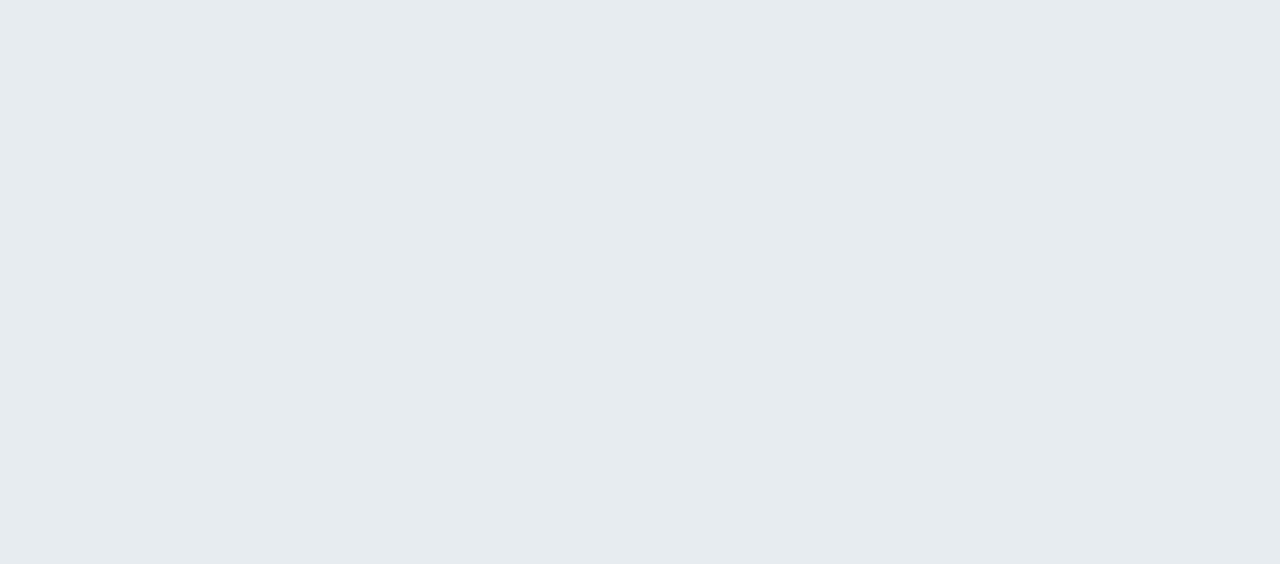
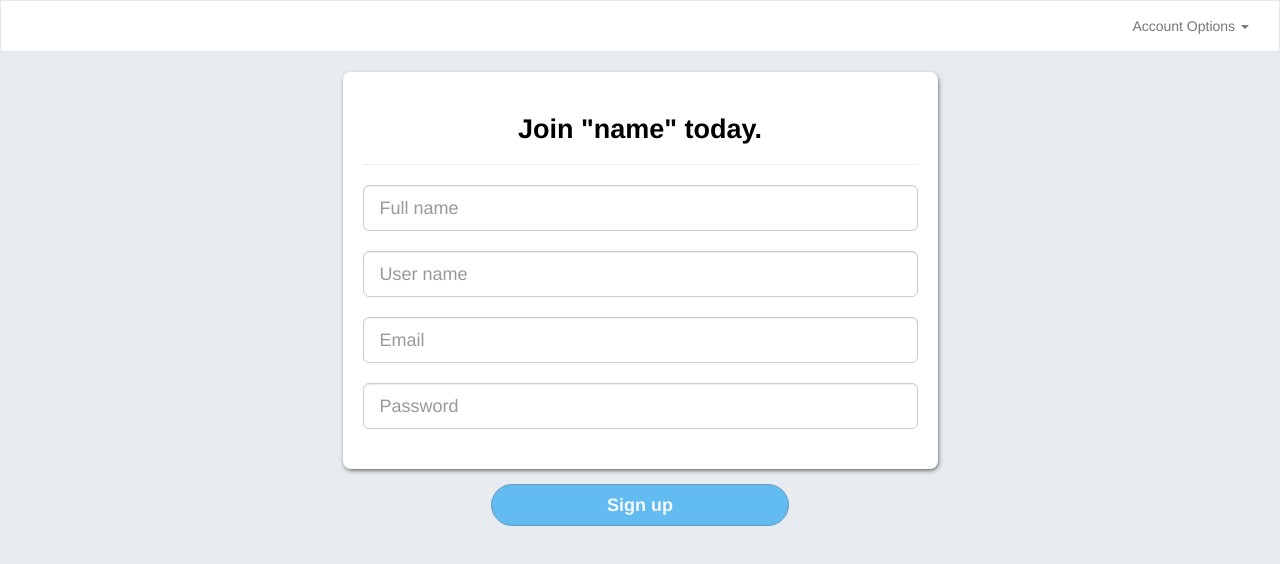
Before and after one commit to nexes/simplysocial-frontend, an Angular app: page /newuser in a window 1280 px wide. Shown: the top 564 px of the page. Built offline with nearby package versions, Linux system fonts and the light colour scheme; no server answers.

Commit message:
inital setup for create user form

```diff
--- a/src/app/components/authentication/user-create.component.css
+++ b/src/app/components/authentication/user-create.component.css
@@ -0,0 +1,33 @@
+.card {
+    background: #FFFFFF;
+    padding: 1px 20px 40px 20px;
+    box-shadow: 1px 2px 5px -1px #4a4a4a;
+    border-radius: 8px;
+}
+div.grouping {
+    background: #FFFFFF;
+    padding: 10px 5px 10px 5px;
+    border-radius: 5px;
+    border: 2px solid darkgray;
+}
+.card p.grouping-title {
+    /* padding: 20px 1px 20px 1px; */
+    text-align: center;
+    font-weight: bold;
+    font-size: 27px;
+    line-height: 32px;
+    color: black;
+}
+button[type='submit'] {
+    background-color: #1da1f2;
+    border-radius: 100px;
+    line-height: 28px;
+    font-weight: bold;
+    font-size: 18px;
+}
+input.ng-invalid.ng-touched {
+    border-left: 2px solid red;
+}
+input.ng-valid.ng-touched {
+    border-left: 2px solid forestgreen;
+}
--- a/src/app/components/authentication/user-create.component.html
+++ b/src/app/components/authentication/user-create.component.html
@@ -0,0 +1,20 @@
+<div class="col-lg-6 col-md-8 col-sm-8 col-lg-offset-3 col-md-offset-2 col-sm-offset-2">
+    <form class="form" [formGroup]="newUserForm" (ngSubmit)="createUser()">
+        <div class="form-group card">
+            <div class="page-header">
+                <p class="grouping-title">Join "name" today.</p>
+            </div>
+            <input class="form-control input-lg" type="text" placeholder="Full name" formControlName="fullname">
+            <br/>
+            <input class="form-control input-lg" type="text" placeholder="User name" formControlName="username">
+            <br/>
+            <input class="form-control input-lg" type="email" placeholder="Email" formControlName="email">
+            <br/>
+            <input class="form-control input-lg" type="password" placeholder="Password" formControlName="password">
+        </div>
+        <button class="btn btn-primary col-xs-6 col-xs-offset-3 col-sm-6 col-sm-offset-3" type="submit" [disabled]="newUserForm.invalid">Sign up
+        </button>
+    </form>
+</div>
+
+<app-error-dialog *ngIf="showError" (toggle)="closeErrorDialog()" [title]="errorTitle" [message]="errorMsg"></app-error-dialog>
--- a/src/app/components/authentication/user-create.component.ts
+++ b/src/app/components/authentication/user-create.component.ts
@@ -0,0 +1,68 @@
+import { OnInit, Component } from '@angular/core';
+import { FormBuilder, FormGroup, Validators } from '@angular/forms';
+import { UserAuthService, AuthResponse, User } from '../../services/user-auth.service';
+
+
+
+@Component({
+    selector: 'app-create-user',
+    templateUrl: 'user-create.component.html',
+    styleUrls: [ 'user-create.component.css' ],
+    providers: [ UserAuthService ]
+})
+export class UserCreateComponent implements OnInit {
+    private newUserForm: FormGroup;
+    private showError: boolean;
+    private errorTitle: string;
+    private errorMsg: string;
+
+    constructor(private fb: FormBuilder, private auth: UserAuthService) {
+        this.newUserForm = this.fb.group({
+            fullname: [ '', [ Validators.maxLength(80), Validators.required ] ],
+            email: [ '', [ Validators.email, Validators.required ] ],
+            username: [ '', [ Validators.maxLength(40), Validators.required ] ],
+            password: [ '', [ Validators.minLength(6), Validators.required ] ]
+        });
+    }
+
+    ngOnInit() {
+
+    }
+
+    closeErrorDialog() {
+        this.showError = false;
+        this.errorTitle = '';
+        this.errorMsg = '';
+    }
+
+    createUser() {
+        const name: string = this.newUserForm.get('fullname').value;
+        const [first, ...last] = name.split(' ');
+
+        if (first.length > 40 || last.join(' ').length > 40) {
+            this.errorTitle = 'Oops: Name Error';
+            this.errorMsg = 'The first and last name needs to be less than 40 characters';
+            this.showError = true;
+            return;
+        }
+
+        const newUser: User = {
+            firstname: first,
+            lastname: last.join(' '),
+            username: this.newUserForm.get('username').value,
+            password: this.newUserForm.get('password').value,
+            email: this.newUserForm.get('email').value
+        };
+
+        this.auth.newUser(newUser).subscribe(
+            (resp: AuthResponse) => {
+                console.log('all done');
+                console.log(resp);
+            },
+            (err) => {
+                console.log('error');
+                console.log(err);
+            }
+        );
+    }
+}
```
